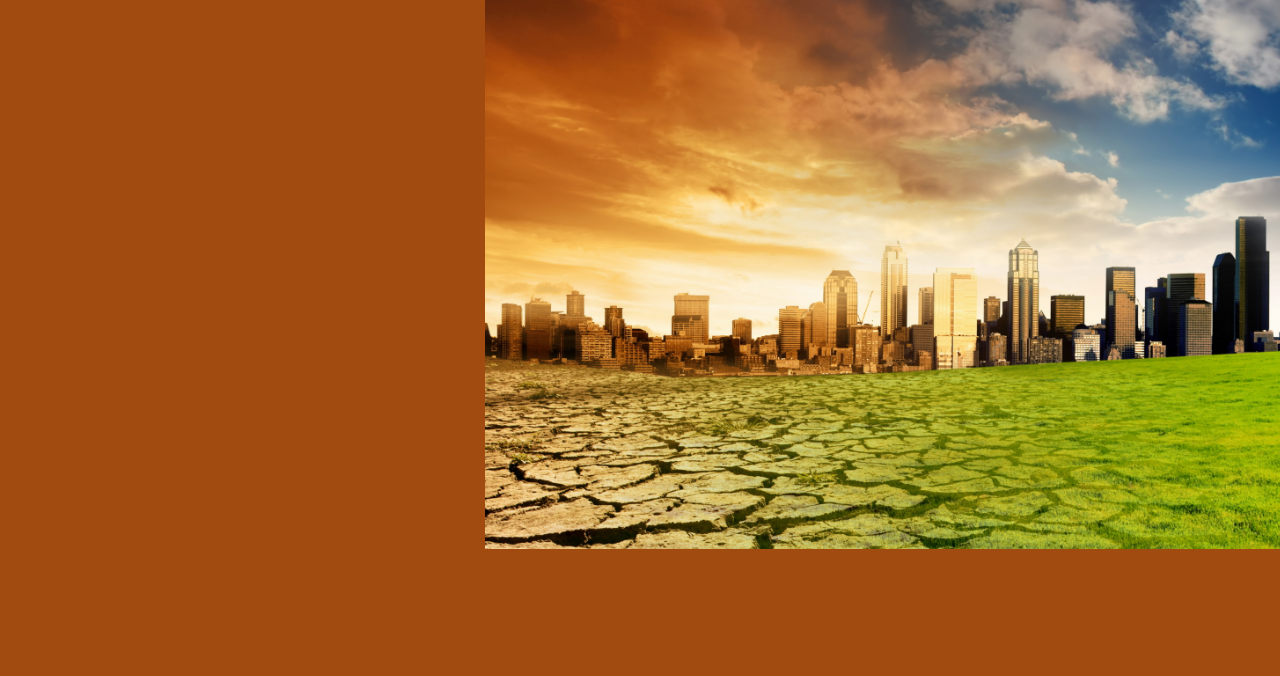
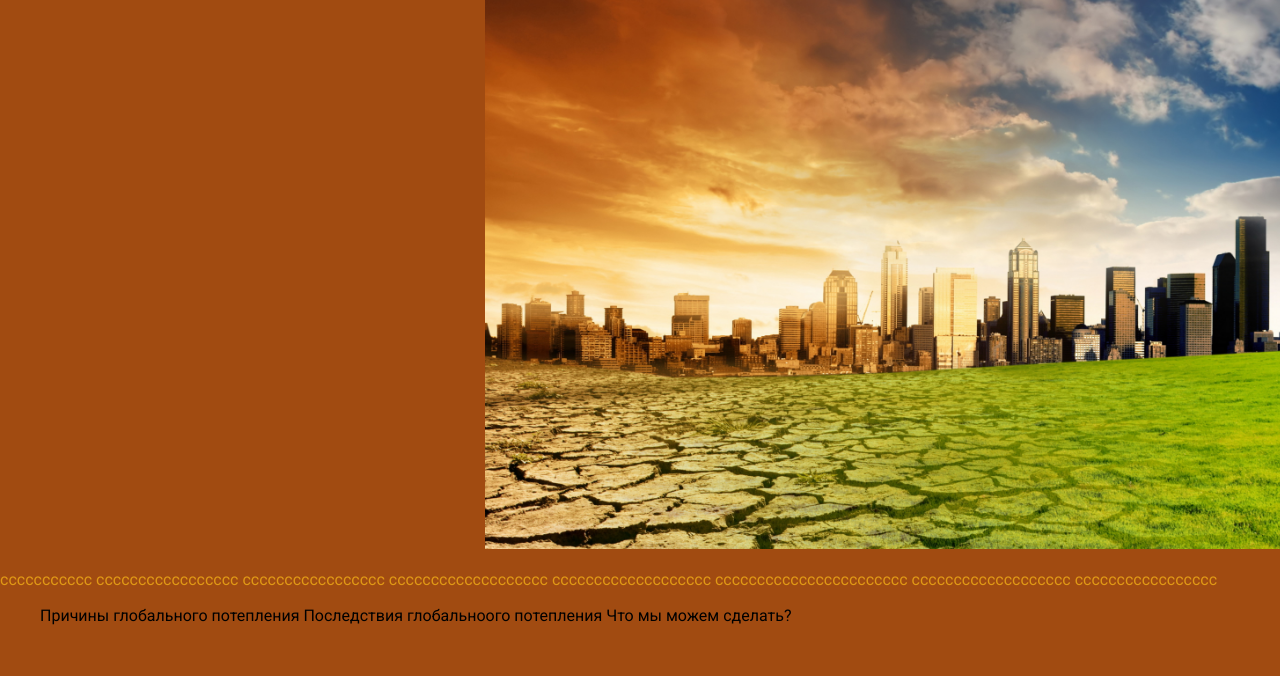
Before and after one commit to AbbyGoose/global-warming, a Flask app: page / in a window 1280 px wide; the page is wider, and only the part inside the window is pictured. Shown: the part 101-777 px from the top of that part. Run offline with Flask 3, Linux system fonts and the light colour scheme.

Commit message:
Update index.html

```diff
--- a/templates/index.html
+++ b/templates/index.html
@@ -1,5 +1,5 @@
 <!DOCTYPE html>
-<html lang="en">
+<html lang="ru">
 <head>
     <meta charset="UTF-8">
     <meta name="viewport" content="width=device-width, initial-scale=1.0">
@@ -9,5 +9,13 @@
 <body>
     <h1>ГЛОБАЛЬНОЕ ПОТЕПЛЕНИЕ</h1>
     <img class="wr__img" src="../static/img/gl-wr1.jpg" width="1850" height="550" alt="global warming">
-</body>
+    <p>
+        ccccccccccc ccccccccccccccccc ccccccccccccccccc ccccccccccccccccccc ccccccccccccccccccc ccccccccccccccccccccccc ccccccccccccccccccc ccccccccccccccccc
+    </p>
+    <ul class="links_s links">
+      <a class="creat__link1" href="{{url_for('reason')}}">Причины глобального потепления</a>
+      <a class="creat__link2" href="{{url_for('next')}}">Последствия глобальноого потепления</a>
+      <a class="creat__link3" href="{{url_for('choice')}}">Что мы можем сделать?</a>
+    </ul>
+    <a class="creat__link" href="{{url_for('reason')}}">
 </html>
```
